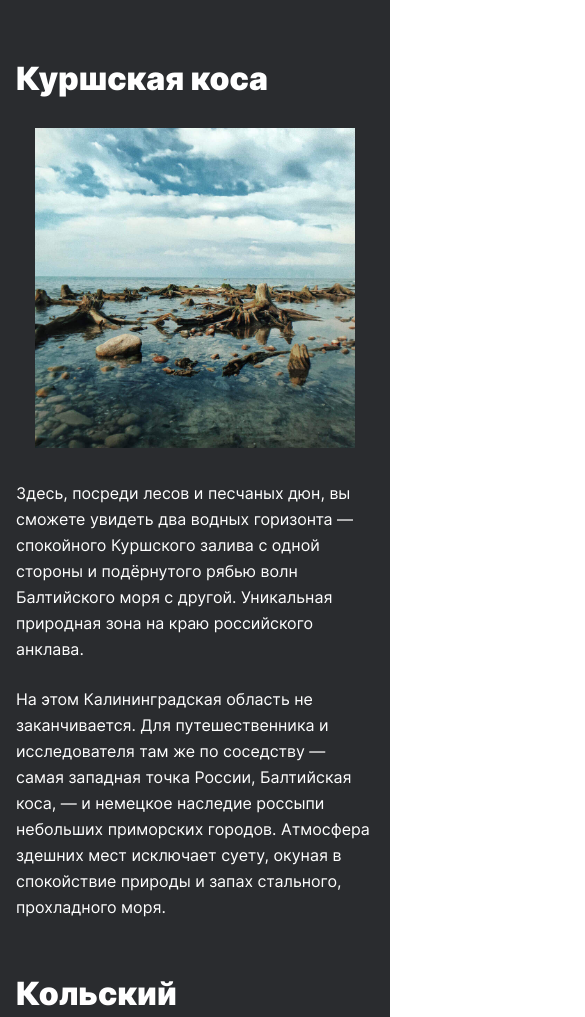
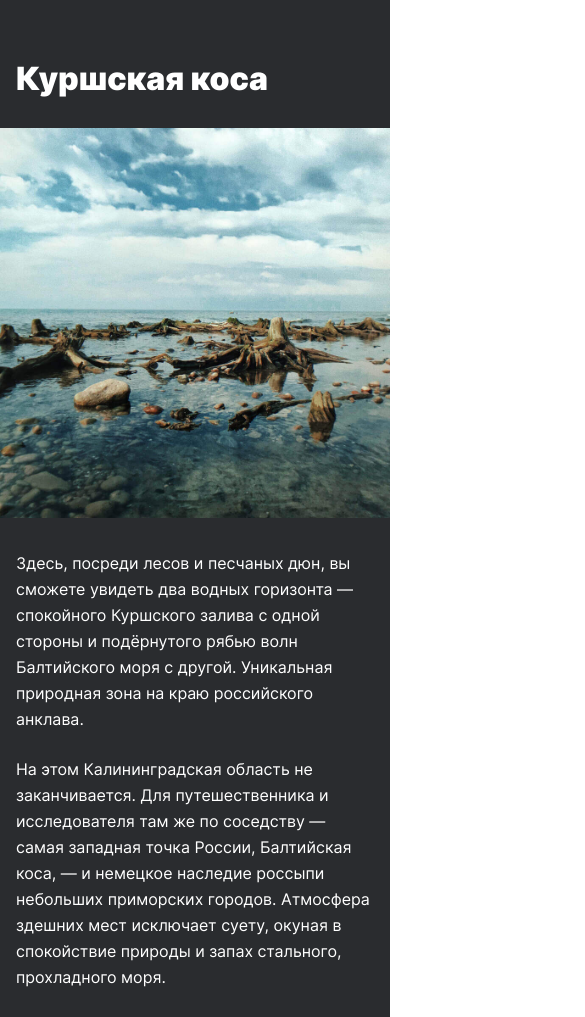
Before and after one commit to Chepsik1/russian-travel, a plain HTML site: page index.html in a window 390 px wide. Shown: the part 4151-5168 px from the top of the page, 585 px wide, since content can reach past the window. Drawn offline with Linux system fonts and the light colour scheme.

Commit message:
попытка сдать проект №2

```diff
--- a/blocks/footer/footer.css
+++ b/blocks/footer/footer.css
@@ -9,6 +9,6 @@
 
 @media screen and (max-width: 768px) {
     .footer {
-        margin: 88px 24px 0;
+        margin: 88px 0 0;
     }
 }
--- a/blocks/page/page.css
+++ b/blocks/page/page.css
@@ -1,4 +1,5 @@
 @import url(./__bloks/page__bloks.css);
 .page {
     background: #2A2C2F;
+    overflow: hidden;
 }
--- a/blocks/place/__image/place__image.css
+++ b/blocks/place/__image/place__image.css
@@ -5,21 +5,18 @@
 @media screen and (max-width: 1024px) {
     .place__image {
         max-width: 440px;
-
     }
 }
 
 @media screen and (max-width: 768px) {
     .place__image {
         max-width: 340px;
-
     }
 }
 
 @media screen and (max-width: 425px) {
     .place__image {
-        max-width: 320px;
+        max-width: 100%;
         margin: 0 auto 0;
-
+    }
 }
-}
```
